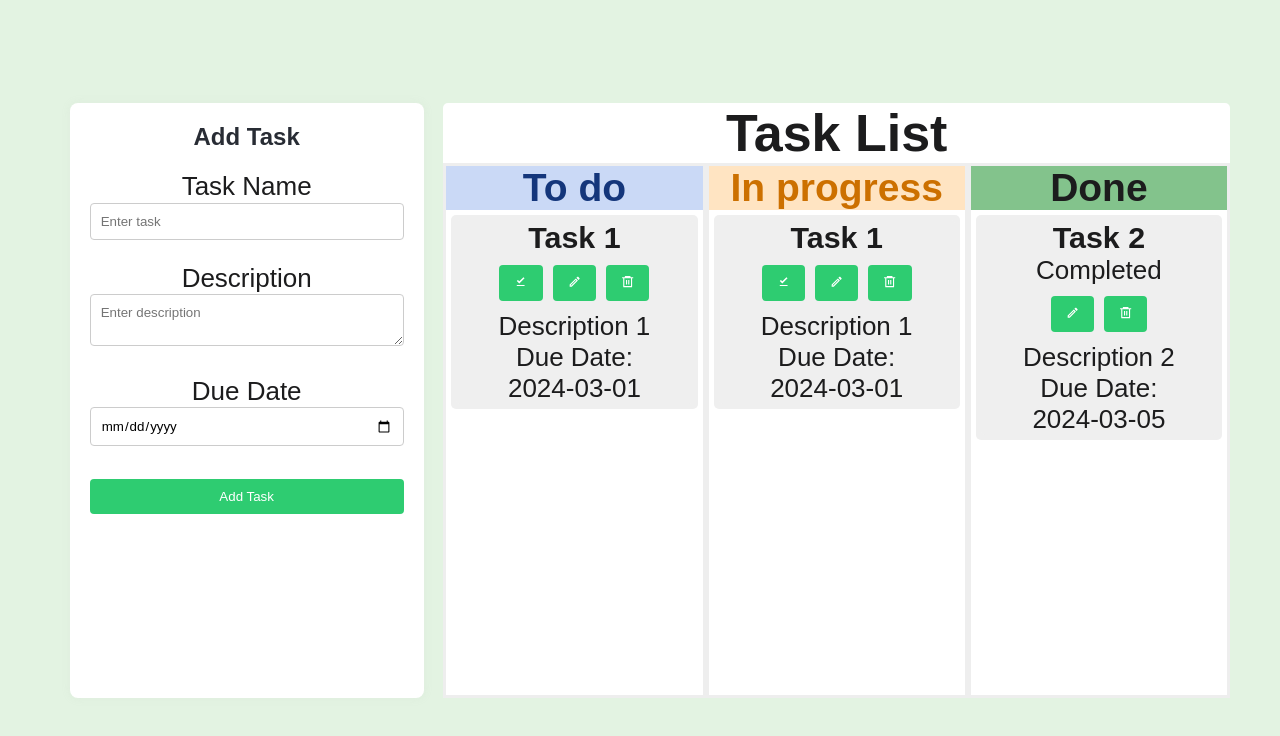
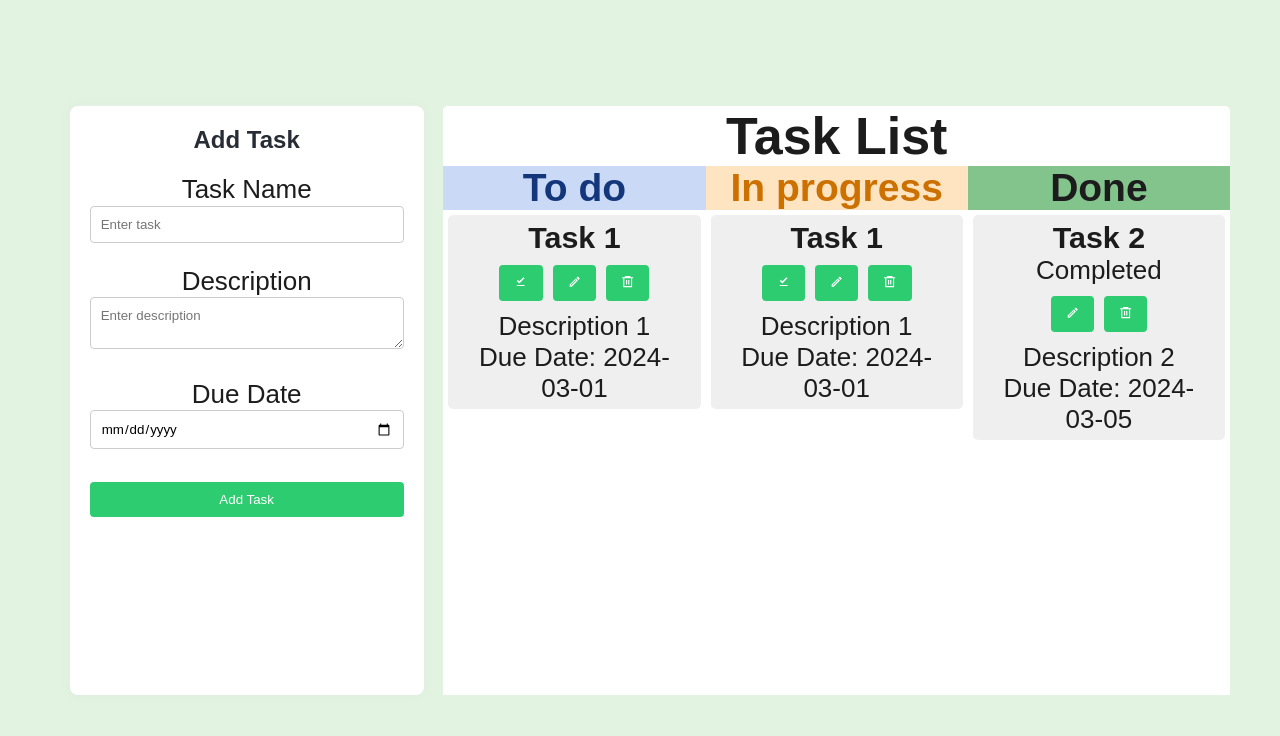
Before and after one commit to ceeygithub/task-manager, a React (Create React App) app: page / in a window 1280 px wide. Shown: the top 736 px of the page. Built offline with nearby package versions, Linux system fonts and the light colour scheme.

Commit message:
more styling

```diff
--- a/src/App.css
+++ b/src/App.css
@@ -97,8 +97,6 @@ max-width:1180px ;
 }
 
 section{
-  /* width: 23%; */
-    border: 3px solid #eee;
     padding: 0;
     margin: 0;
     text-align: center;
```
